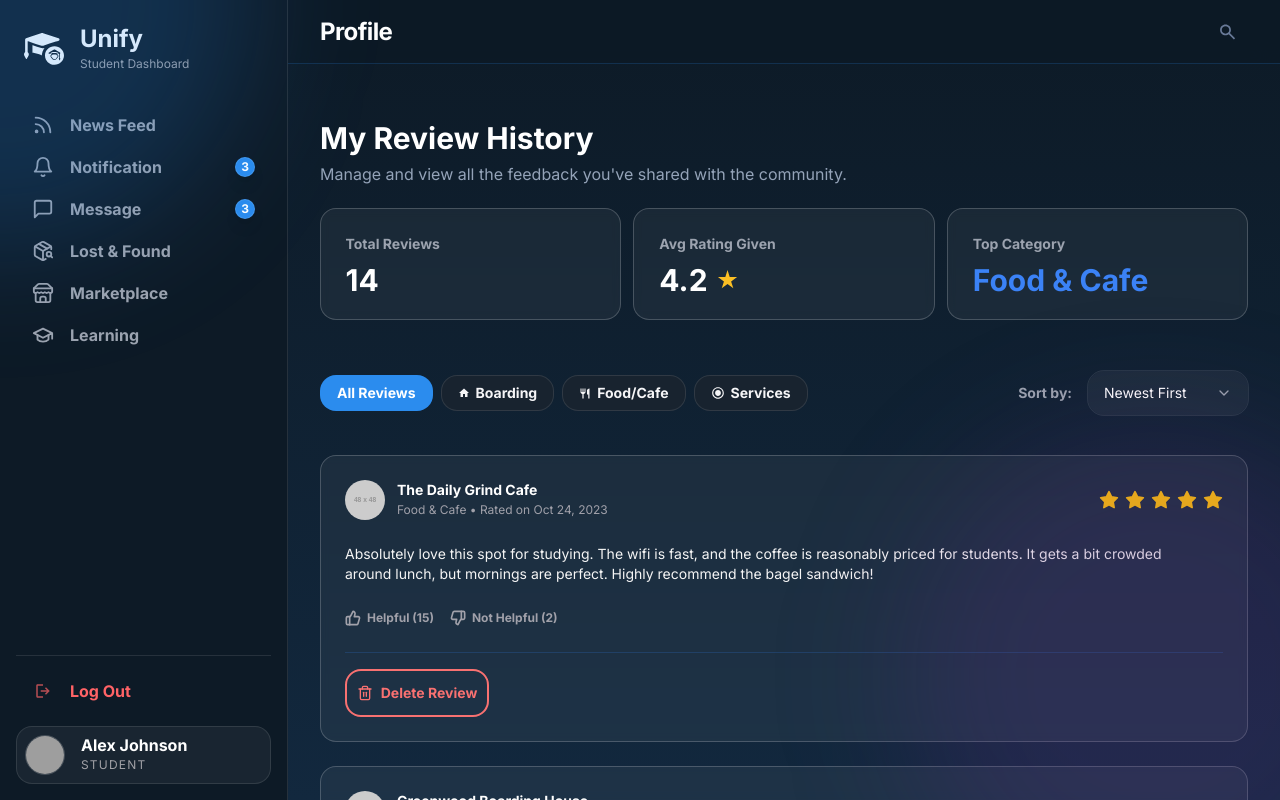
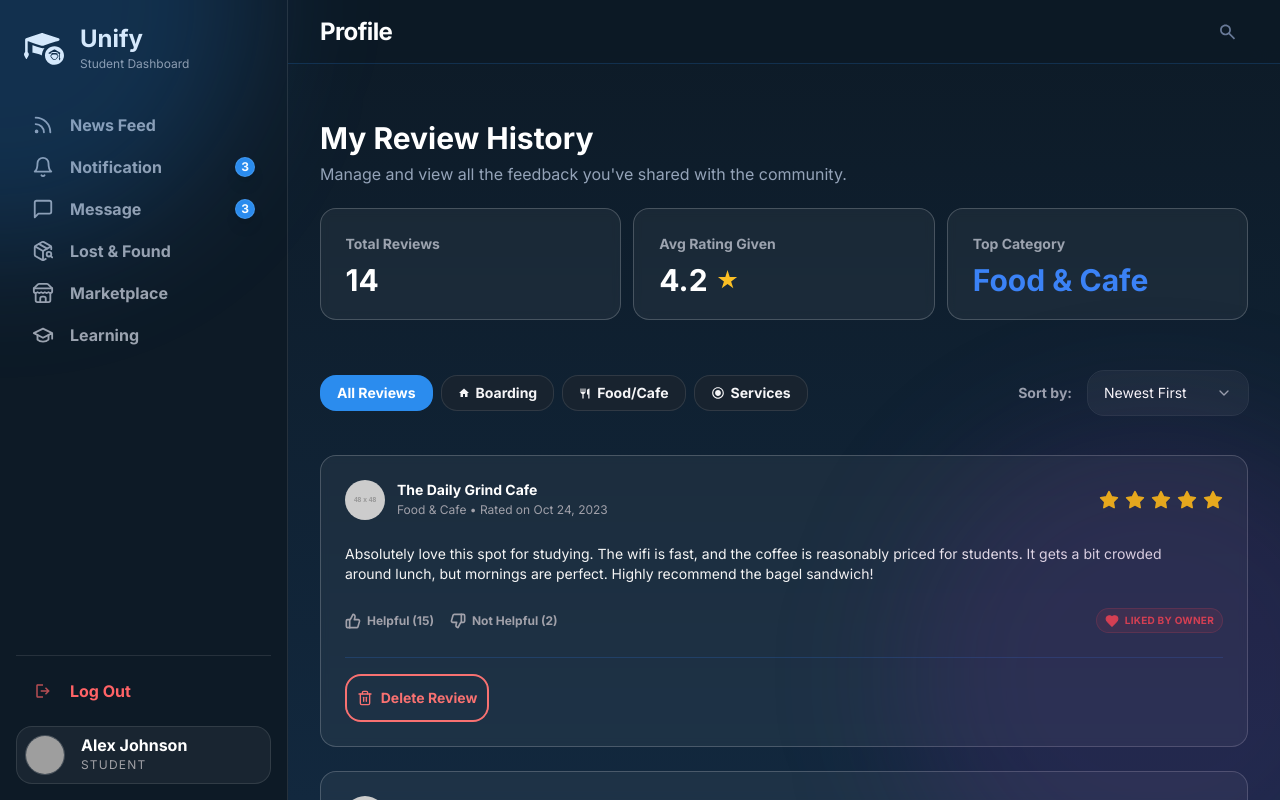
Before and after one commit to Shehan-Dinusha/Unify, a React (Vite) app in the folder frontend/: page /profile/reviews in a window 1280 px wide. Built offline with nearby package versions, Linux system fonts and the light colour scheme; grey boxes are pictures that could not be loaded.

Commit message:
Show 'Liked by Owner' badge on reviews

```diff
--- a/frontend/src/data/mockReviewData.js
+++ b/frontend/src/data/mockReviewData.js
@@ -23,6 +23,7 @@ export const mockReviews = [
     content:
       "Great place to study! The wifi is super fast and there are plenty of outlets. The coffee is decent, maybe a bit pricey for student budget, but the atmosphere makes up for it. Can get crowded around noon though.",
     helpfulCount: 12,
+    isLikedByOwner: true,
   },
   {
     id: "rev-2",
@@ -79,6 +80,7 @@ export const mockUserReviews = [
       "Absolutely love this spot for studying. The wifi is fast, and the coffee is reasonably priced for students. It gets a bit crowded\naround lunch, but mornings are perfect. Highly recommend the bagel sandwich!",
     helpfulCount: 15,
     notHelpfulCount: 2,
+    isLikedByOwner: true,
   },
   {
     id: "usr-rev-2",
@@ -150,6 +152,7 @@ export const mockReceivedReviews = [
     helpfulCount: 12,
     hasOwnerReplied: false,
     ownerReply: null,
+    isLikedByOwner: true,
   },
   {
     id: "r-rev-2",
--- a/frontend/src/pages/MarketplaceReviews.jsx
+++ b/frontend/src/pages/MarketplaceReviews.jsx
@@ -1,5 +1,12 @@
 import React, { useState } from "react";
-import { Star, ThumbsUp, ThumbsDown, ChevronDown, Trash2 } from "lucide-react";
+import {
+  Star,
+  ThumbsUp,
+  ThumbsDown,
+  ChevronDown,
+  Trash2,
+  Heart,
+} from "lucide-react";
 import MainLayout from "../components/layout/MainLayout";
 import Button from "../components/common/Button";
 import Card from "../components/common/Card";
@@ -325,7 +332,8 @@ const ReviewCard = ({ review, onDelete }) => {
       </p>
 
       {!review.isOwn ? (
-        <div className="flex flex-wrap items-center gap-4 mt-2 sm:mt-0">
+        <div className="flex flex-col sm:flex-row justify-between items-start sm:items-center gap-4 mt-2 sm:mt-0">
+          <div className="flex flex-wrap items-center gap-4">
             <Button
               variant="ghost-hoverless"
               className="!p-0 !h-auto flex items-center gap-1.5"
@@ -354,6 +362,17 @@ const ReviewCard = ({ review, onDelete }) => {
                 Not Helpful {notHelpfulCount > 0 && `(${notHelpfulCount})`}
               </span>
             </Button>
+          </div>
+
+          {/* Static Owner Liked Badge */}
+          {review.isLikedByOwner && (
+            <div className="flex items-center gap-1.5 bg-red-500/10 px-2 py-1 rounded-full border border-red-500/20">
+              <Heart className="w-3.5 h-3.5 fill-red-500 text-red-500" />
+              <span className="text-[10px] font-bold font-inter text-red-500 uppercase tracking-wide">
+                Liked by Owner
+              </span>
+            </div>
+          )}
         </div>
       ) : (
         <div className="pt-4 border-t border-blue-500/20 flex justify-start items-center">
@@ -386,23 +405,6 @@ const ReviewCard = ({ review, onDelete }) => {
                   Owner
                 </span>
               </div>
-              <button className="text-red-400 hover:text-red-300 transition-colors p-1">
-                <svg
-                  width="14"
-                  height="12"
-                  viewBox="0 0 14 12"
-                  fill="none"
-                  xmlns="http://www.w3.org/2000/svg"
-                >
-                  <path
-                    d="M7.00015 11.1508L6.15432 10.3817C3.14432 7.65583 1.16682 5.865 1.16682 3.66667C1.16682 1.86417 2.57848 0.458328 4.37515 0.458328C5.39598 0.458328 6.37598 0.936662 7.00015 1.68916C7.62432 0.936662 8.60432 0.458328 9.62515 0.458328C11.4218 0.458328 12.8335 1.86417 12.8335 3.66667C12.8335 5.865 10.856 7.65583 7.84598 10.3875L7.00015 11.1508Z"
-                    stroke="currentColor"
-                    strokeWidth="1.2"
-                    strokeLinecap="round"
-                    strokeLinejoin="round"
-                  />
-                </svg>
-              </button>
             </div>
             <p className="text-slate-300 text-sm font-normal font-inter leading-5">
               {review.ownerReply.content}
--- a/frontend/src/pages/MyReviewHistory.jsx
+++ b/frontend/src/pages/MyReviewHistory.jsx
@@ -1,5 +1,12 @@
 import React, { useState } from "react";
-import { Star, Trash2, ChevronDown, ThumbsUp, ThumbsDown } from "lucide-react";
+import {
+  Star,
+  Trash2,
+  ChevronDown,
+  ThumbsUp,
+  ThumbsDown,
+  Heart,
+} from "lucide-react";
 import MainLayout from "../components/layout/MainLayout";
 import Button from "../components/common/Button";
 import Card from "../components/common/Card";
@@ -38,8 +45,9 @@ const ReviewHistoryCard = ({ review, onDelete }) => {
         {review.content}
       </p>
 
-      {/* Helpful & Not Helpful Stats */}
-      <div className="flex items-center gap-4 mb-6">
+      {/* Helpful, Not Helpful Stats & Owner Like Badge */}
+      <div className="flex flex-col sm:flex-row justify-between items-start sm:items-center gap-4 mb-6">
+        <div className="flex items-center gap-4">
           <div className="flex items-center gap-1.5">
             <ThumbsUp className="w-4 h-4 stroke-[2.5] text-zinc-400" />
             <span className="text-xs font-bold font-inter leading-5 text-zinc-400">
@@ -53,6 +61,17 @@ const ReviewHistoryCard = ({ review, onDelete }) => {
               {review.notHelpfulCount > 0 && `(${review.notHelpfulCount})`}
             </span>
           </div>
+        </div>
+
+        {/* Static Owner Liked Badge */}
+        {review.isLikedByOwner && (
+          <div className="flex items-center gap-1.5 bg-red-500/10 px-2 py-1 rounded-full border border-red-500/20">
+            <Heart className="w-3.5 h-3.5 fill-red-500 text-red-500" />
+            <span className="text-[10px] font-bold font-inter text-red-500 uppercase tracking-wide">
+              Liked by Owner
+            </span>
+          </div>
+        )}
       </div>
 
       {/* Owner Reply Block */}
--- a/frontend/src/pages/ReceivedReviews.jsx
+++ b/frontend/src/pages/ReceivedReviews.jsx
@@ -180,7 +180,7 @@ const ReceivedReviewCard = ({ review, onReport }) => {
               />
               {isLiked && (
                 <span className="text-xs font-bold font-inter text-red-500">
-                  Liked By The Owner
+                  Liked By Owner
                 </span>
               )}
             </Button>
```
Lines whose indentation alone changed are shown as unchanged.
